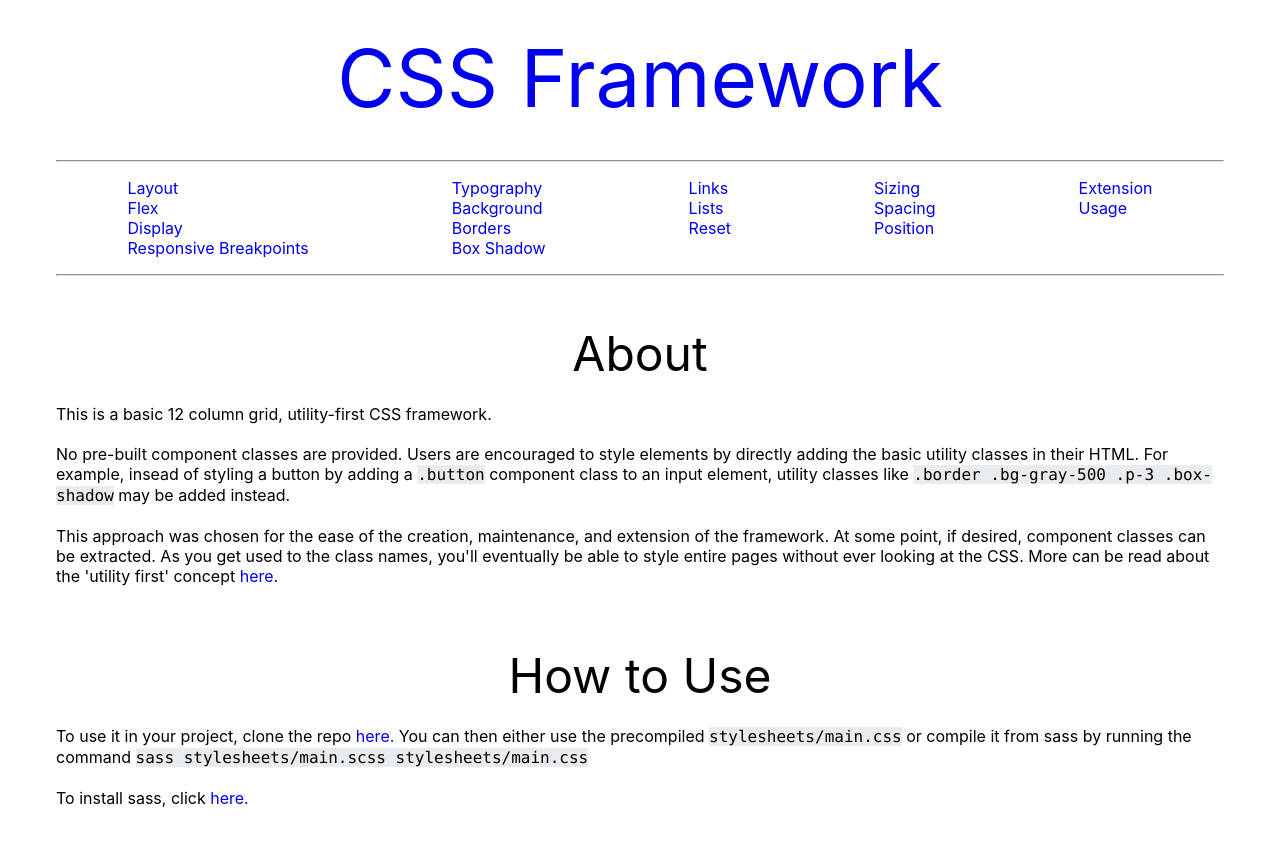
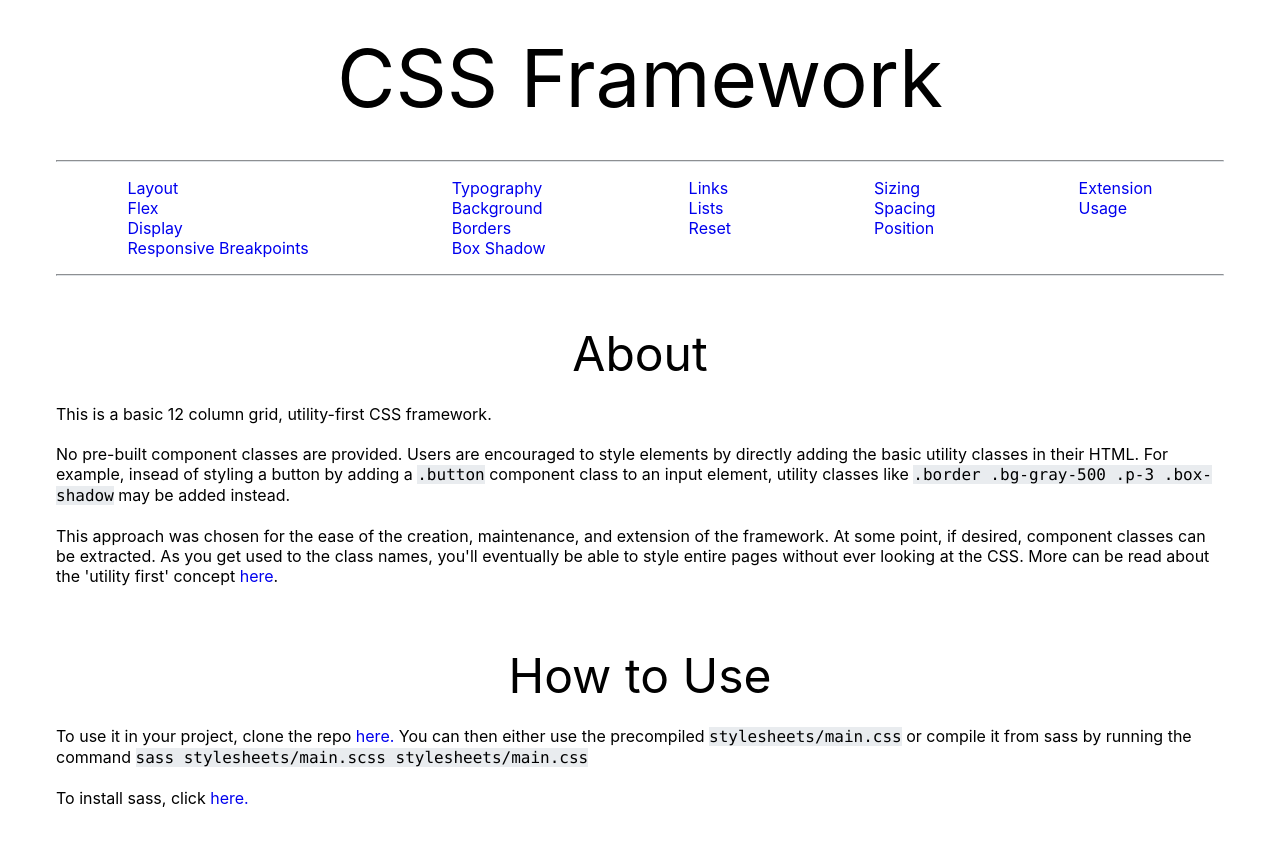
Before and after one commit to esteban90-dev/css-framework-site, a Jekyll site: the page built from index.html, in a window 1280 px wide. Shown: the top 846 px of the page. Built offline with Jekyll 4.4.1, drawn with Linux system fonts in a browser that asks for light colours.

Commit message:
correct class name

```diff
--- a/_layouts/default.html
+++ b/_layouts/default.html
@@ -11,7 +11,7 @@
     <main class="container m-auto max-width-8_lg pl-3 pr-3">
       <div class="row">
         <header class="col-12">
-          <h1 class="text-center mt-3"><a href="index.html" class="link-no-underline black link-visited-black">CSS Framework</a></h1>
+          <h1 class="text-center mt-3"><a href="index.html" class="link-no-underline text-black link-visited-black">CSS Framework</a></h1>
         </header>
       </div>
       <div class="row">
```
